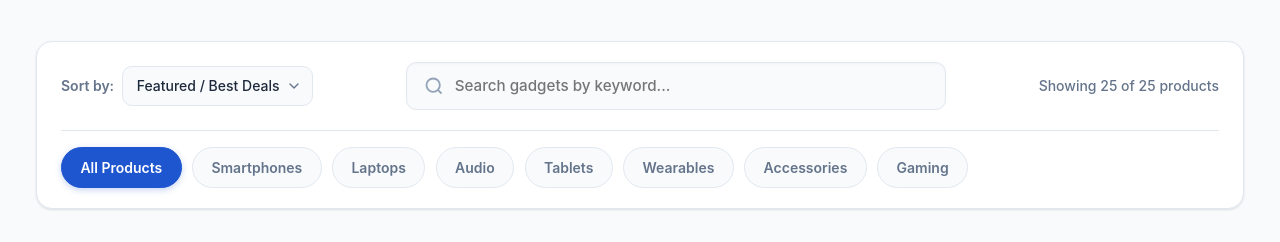
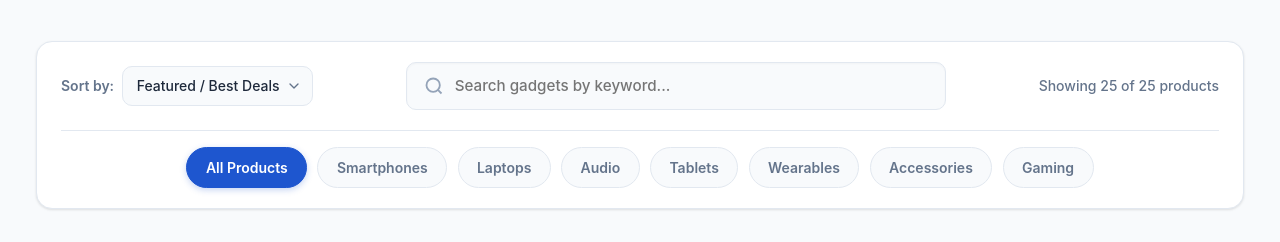
Before and after one commit to MomoJasper22/Shopyeah, a plain HTML site: page product.html in a window 1280 px wide. Shown: the part 273-515 px from the top of the page. Drawn offline with Linux system fonts and the light colour scheme.

Commit message:
style: center category filter pills below search bar

```diff
--- a/style.css
+++ b/style.css
@@ -958,12 +958,13 @@ main {
   text-align: right;
 }
 
-/* Category Filter Pills (Arranged Appropriately Below Search Bar) */
+/* Category Filter Pills (Centered Below Search Bar) */
 .category-filter-pills {
   display: flex;
   gap: 0.65rem;
   flex-wrap: wrap;
   align-items: center;
+  justify-content: center;
   padding-top: 1rem;
   border-top: 1px solid var(--color-border);
 }
```
Also changed, not shown: product.html (+1 -1 lines), 1 other file.
